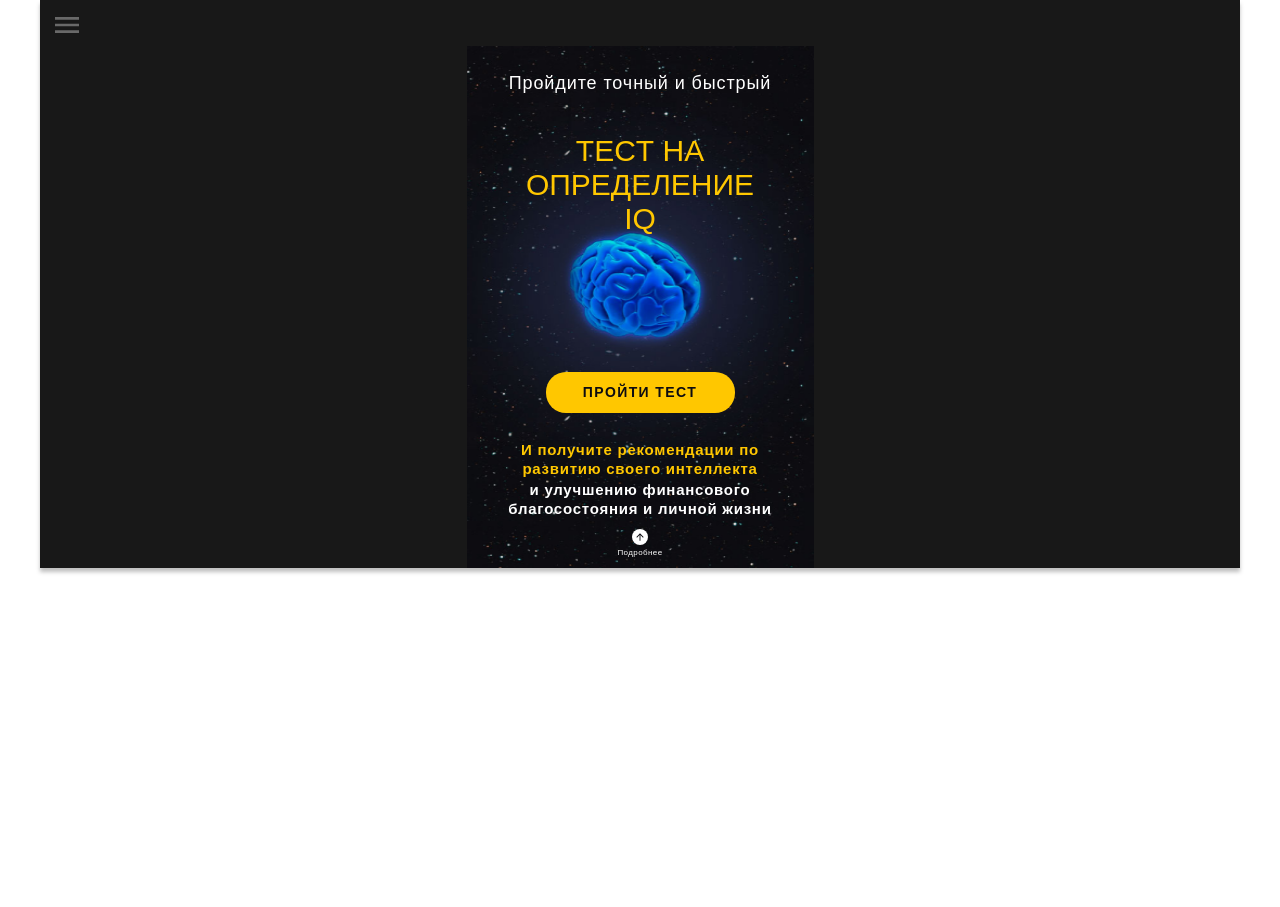
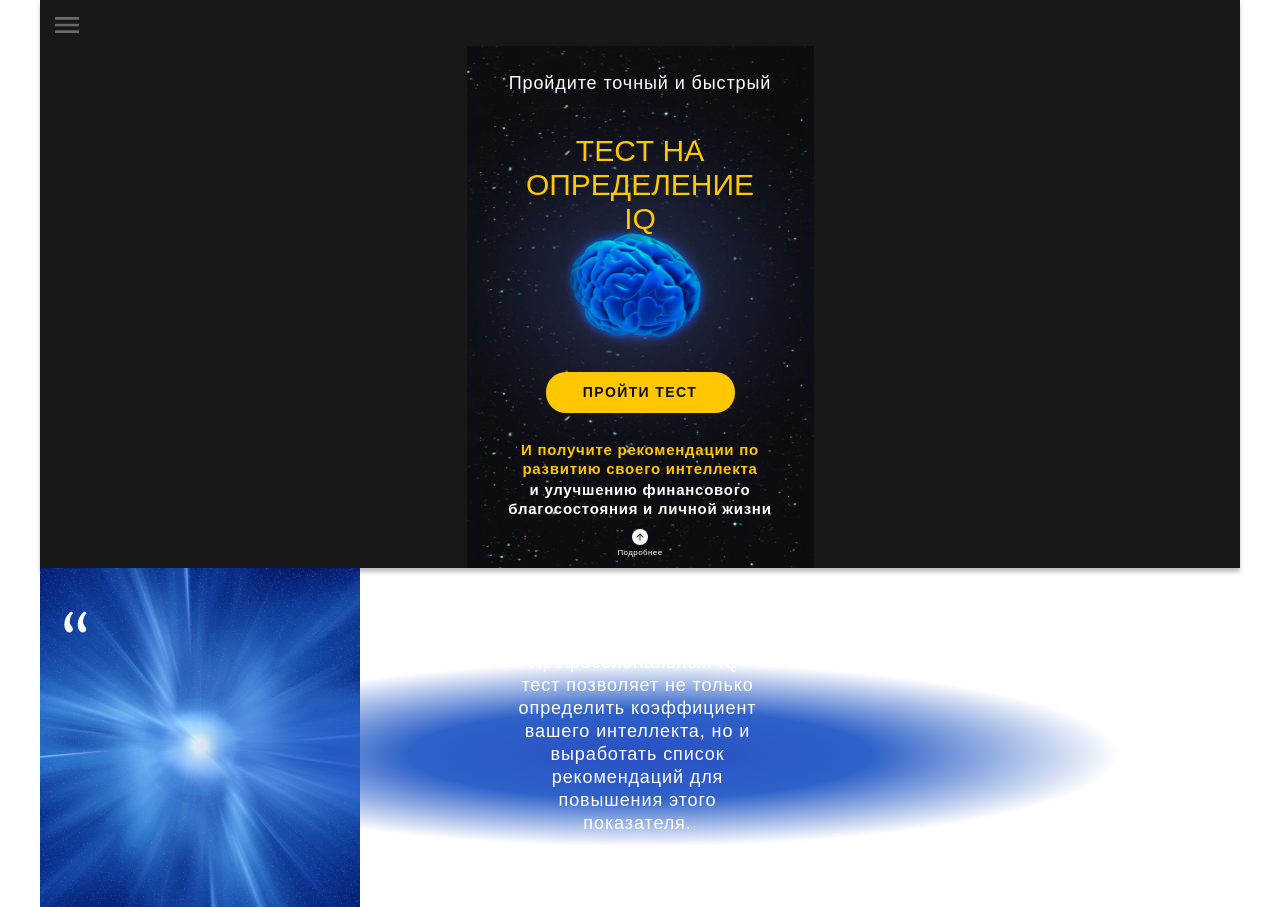
Before and after one commit to BrBrov/TestABCGroup, a Vue app in the folder abc-task/: page / in a window 1280 px wide. Before the commit the page ends 800 px from the top, so only its background shows below. Built offline with nearby package versions, Linux system fonts and the light colour scheme.

Commit message:
feat: create top into header

```diff
--- /dev/null
+++ b/abc-task/src/components/MainComponent.vue
@@ -0,0 +1,22 @@
+<script setup>
+import MainTopComponent from '@/components/MainTopComponent.vue';
+
+</script>
+
+<template>
+<main class="main">
+  <MainTopComponent/>
+  <section class="main__bottom"></section>
+</main>
+</template>
+
+<style scoped>
+.main {
+  display: flex;
+  min-width: 320px;
+  height: 339px;
+  flex-direction: column;
+  justify-content: flex-start;
+}
+
+</style>
--- /dev/null
+++ b/abc-task/src/components/MainTopComponent.vue
@@ -0,0 +1,62 @@
+<script setup>
+import topQuote from '@/assets/svg/top-quote.svg';
+import bottomQuote from '@/assets/svg/bottom-quote.svg';
+
+</script>
+
+<template>
+  <section class="main__top">
+    <div class="main__top__wrapper">
+      <img class="main__top-quotes" :src="topQuote" alt="Top quote">
+      <h2 class="main__top-text">
+        Профессиональный IQ-тест позволяет не только определить коэффициент вашего интеллекта,
+        но и выработать список рекомендаций для повышения этого показателя.
+      </h2>
+      <img class="main__bottom__quotes" :src="bottomQuote" alt="Bottom quote">
+    </div>
+  </section>
+</template>
+
+<style scoped>
+.main__top {
+  width: 100%;
+  height: 339px;
+  box-sizing: border-box;
+  padding: 43px 29px 32px 24px;
+  background: radial-gradient(47% 32% at 50% 55%,
+              #2950C2 0%,
+              rgba(38.08, 91.25, 198.69, 0.96) 41%,
+              rgba(39, 98, 187, 0) 85%),
+              url('../assets/webp/bg_middle.webp') no-repeat;
+}
+/*url('../assets/webp/bg_middle.webp') no-repeat;*/
+.main__top__wrapper {
+  display: flex;
+  flex-direction: column;
+}
+
+.main__top-quotes,
+.main__bottom__quotes {
+  width: 23px;
+  height: 22.35px;
+  fill: #fff;
+}
+
+.main__bottom__quotes {
+  align-self: flex-end;
+}
+
+.main__top-text {
+  width: 248px;
+  align-self: center;
+  margin: 17.35px 0 0;
+  font-family: var(--font-yeseva-one), sans-serif;
+  font-weight: 400;
+  font-size: 18px;
+  line-height: 128%;
+  letter-spacing: 0.05em;
+  text-align: center;
+  color: #fff;
+}
+
+</style>
--- a/abc-task/src/views/HomeView.vue
+++ b/abc-task/src/views/HomeView.vue
@@ -1,10 +1,12 @@
 <script setup>
 import HeaderComponent from '@/components/HeaderComponent.vue';
+import MainComponent from '@/components/MainComponent.vue';
 
 </script>
 
 <template>
   <HeaderComponent/>
+  <MainComponent/>
 </template>
 
 <style scoped>
```
Also changed, not shown: abc-task/src/assets/svg/bottom-quote.svg (added), abc-task/src/assets/svg/top-quote.svg (added).
